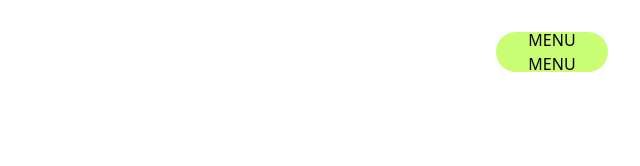
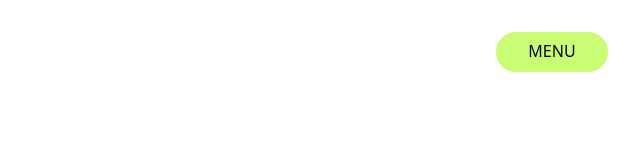
Before and after one commit to othmanahmeddora/portfolio-v3, a Next.js app: page / in a window 1280 px wide. Shown: the top 166 px of the page, without its empty margins (640-1280 px from the left). Built offline with nearby package versions, Linux system fonts and the light colour scheme.

Commit message:
create: text animation for nav button text

```diff
--- a/components/Header/NavButton/NavButton.jsx
+++ b/components/Header/NavButton/NavButton.jsx
@@ -3,15 +3,19 @@
 import gsap from "gsap";
 import CustomEase from "gsap/dist/CustomEase";
 import NavLabel from "../NavLabel/NavLabel";
+import { useRef } from "react";
 
 const NavButton = ({ isActive, setIsActive }) => {
+  const sliderRef = useRef(null);
+
   gsap.registerPlugin(CustomEase);
+  let navEase = CustomEase.create("navButton", "0.76, 0, 0.24, 1");
 
   const handleButtonClick = () => {
     gsap.to(".slider", {
       y: isActive ? "-100%" : 0,
       duration: 0.5,
-      ease: CustomEase.create("navButton", "0.76, 0, 0.24, 1"),
+      ease: navEase,
     });
   };
 
@@ -22,10 +26,10 @@ const NavButton = ({ isActive, setIsActive }) => {
     >
       <div onClick={handleButtonClick} className="slider w-full h-full">
         <div className="bg-[#c9fd74] w-full h-full flex items-center justify-center">
-          <NavLabel label={"menu"} />
+          <NavLabel label={"menu"} ease={navEase} />
         </div>
         <div className="bg-black text-white w-full h-full flex items-center justify-center">
-          <NavLabel label={"close"} />
+          <NavLabel label={"close"} ease={navEase} />
         </div>
       </div>
     </div>
--- a/components/Header/NavLabel/NavLabel.jsx
+++ b/components/Header/NavLabel/NavLabel.jsx
@@ -1,10 +1,39 @@
+import gsap from "gsap";
+import SplitText from "gsap/dist/SplitText";
 import React from "react";
 
-const NavLabel = ({ label }) => {
+const NavLabel = ({ label, ease }) => {
+  gsap.registerPlugin(SplitText);
+
+  const handleHover = () => {
+    let split1 = SplitText.create(".label-1", {
+      type: "chars",
+    });
+    let split2 = SplitText.create(".label-2", {
+      type: "chars",
+    });
+
+    let tl = gsap.timeline();
+
+    tl.to(split1.chars, { y: "-100%", stagger: 0.1, ease: ease }).to(
+      split2.chars,
+      {
+        y: "-100%",
+        stagger: 0.1,
+        ease: ease,
+      },
+      "<",
+    );
+  };
+
   return (
-    <div>
-      <p>{label}</p>
-      <p>{label}</p>
+    <div
+      onMouseEnter={handleHover}
+      className="relative flex flex-col items-center justify-center overflow-hidden"
+      style={{ lineHeight: 0.85 }}
+    >
+      <p className="label-1">{label}</p>
+      <p className="label-2 absolute top-[100%]">{label}</p>
     </div>
   );
 };
```
